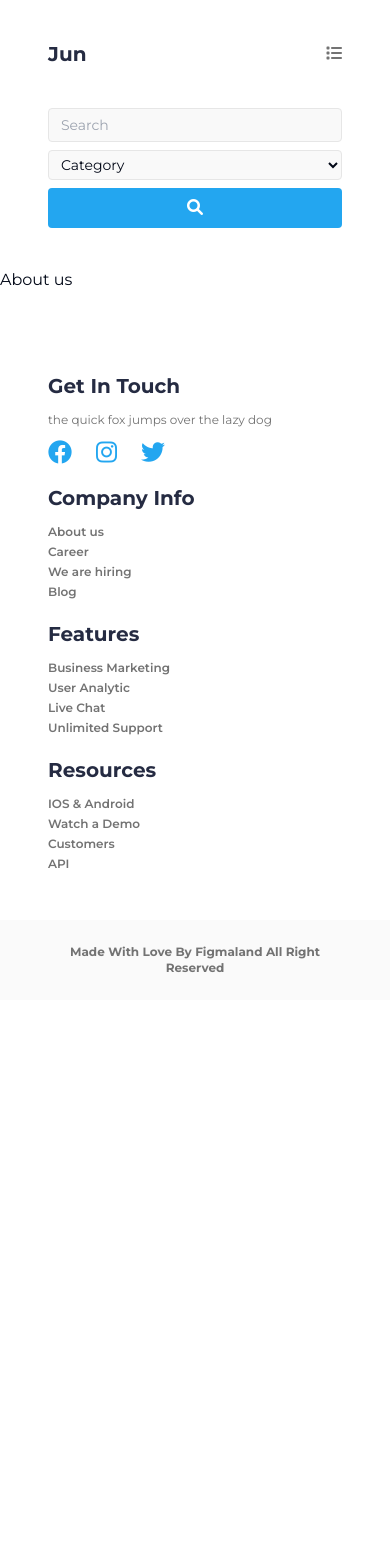
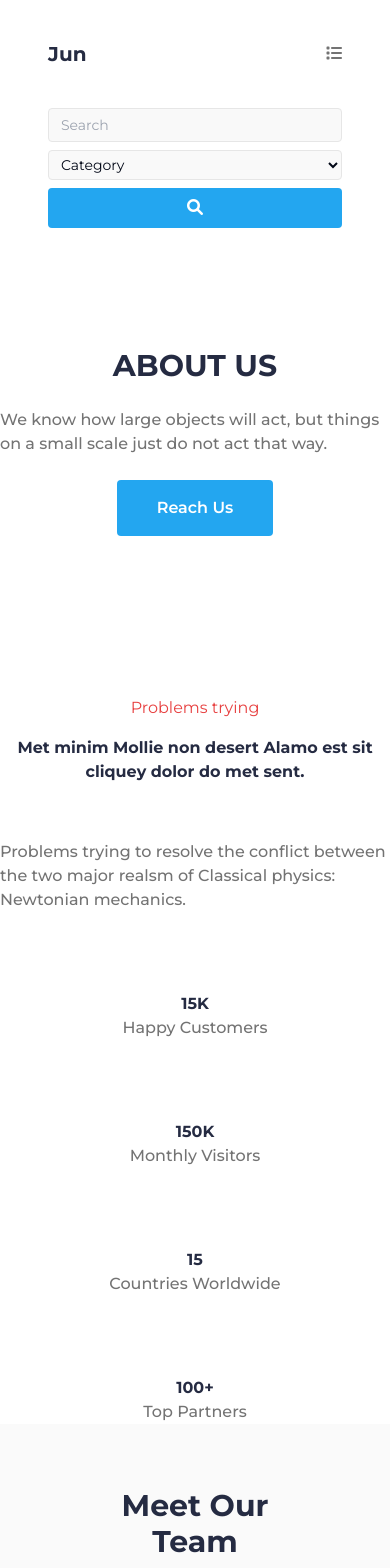
Before and after one commit to furkankizilbuga/Ecomm-project, a React (Vite) app in the folder jun/: page /about in a window 390 px wide. Shown: the top 1568 px of the page. Before the commit the page ends 1000 px from the top, so only its background shows below. Built offline with nearby package versions, Linux system fonts and the light colour scheme.

Commit message:
about us mobile has been created

```diff
--- a/jun/src/pages/AbousUsPage.jsx
+++ b/jun/src/pages/AbousUsPage.jsx
@@ -1,7 +1,74 @@
+import useImageSize from "@/hooks/useImageSize";
+import TeamPage from "./TeamPage";
+import ContactPage from "./ContactPage";
+
 export default function AboutUsPage() {
+
+    const { isMobile } = useImageSize();
+
+    let display = isMobile ? "assets/shopClients/mobile-clients-1.png" : "assets/shopClients/desktop-clients-1.png";
+    let imageClass = isMobile ? "w-60 mx-auto" : "mx-auto";
+
     return(
-        <div>
-            About us
+        <div className="flex flex-col">
+            <div className="flex flex-col items-center">
+                <div className="flex flex-col items-center gap-6 py-20">
+                    <h2 className="text-textColor font-bold text-3xl">ABOUT US</h2>
+                    <p className="text-secondaryTextColor font-medium">
+                        We know how large objects will act,
+                        but things on a small scale just do not
+                        act that way.
+                    </p>
+                    <button className="bg-primaryBlue rounded text-white font-semibold px-10 py-4">
+                        Reach Us
+                    </button>
+                </div>
+                <img src="" />
+                <div className="flex flex-col items-center gap-4 py-20">
+                    <span className="text-boldRed">Problems trying</span>
+                    <h3 className="text-textColor font-bold text-center mb-10">
+                        Met minim Mollie non
+                        desert Alamo est sit
+                        cliquey dolor do met sent.
+                    </h3>
+                    <p className="text-secondaryTextColor font-medium">
+                        Problems trying to resolve the conflict
+                        between the two major realsm of Classical
+                        physics: Newtonian mechanics.
+                    </p>
+                </div>
+                <div className="flex flex-col items-center text-textColor font-bold gap-20">
+                    <div className="flex flex-col items-center">
+                        <h2>15K</h2>
+                        <p className="font-medium text-secondaryTextColor">Happy Customers</p>
+                    </div>
+                    <div className="flex flex-col items-center">
+                        <h2>150K</h2>
+                        <p className="font-medium text-secondaryTextColor">Monthly Visitors</p>
+                    </div>
+                    <div className="flex flex-col items-center">
+                        <h2>15</h2>
+                        <p className="font-medium text-secondaryTextColor">Countries Worldwide</p>
+                    </div>
+                    <div className="flex flex-col items-center">
+                        <h2>100+</h2>
+                        <p className="font-medium text-secondaryTextColor">Top Partners</p>
+                    </div>
+                </div>
+            </div>
+            <TeamPage />
+            <div className="bg-[#FAFAFA] flex flex-col items-center">
+                <h2 className="text-textColor font-bold text-3xl">Big Companies Are Here</h2>
+                <p className="text-secondaryTextColor font-medium text-center">
+                    Problems trying to resolve the conflict
+                    between the two major realsm of Classical
+                    physics: Newtonian mechanics.
+                </p>
+                <div className="bg-[#FAFAFA] w-full">
+                    <img className={imageClass} src={display} />
+                </div>
+            </div>
+            <ContactPage />
         </div>
     )
 }
--- a/jun/src/pages/ContactPage.jsx
+++ b/jun/src/pages/ContactPage.jsx
@@ -3,7 +3,7 @@ import { Link } from "react-router-dom";
 /* eslint-disable react/no-unescaped-entities */
 export default function ContactPage() {
     return(
-        <div className="bg-[#2A7CC7] text-white flex flex-col items-center justify-center h-screen gap-20 sm:flex-row sm:justify-between sm:gap-0">
+        <div className="bg-[#2A7CC7] text-white flex flex-col items-center justify-center h-full gap-20 sm:h-screen sm:flex-row sm:justify-between sm:gap-0">
             <div className="max-w-96 flex flex-col items-center gap-6 pt-40 sm:w-2/3 sm:items-start sm:mx-auto sm:pt-0 sm:max-w-[500px] sm:px-10">
                 <h4 className="font-semibold text-lg">WORK WITH US</h4>
                 <h2 className="text-5xl text-center max-w-72 font-bold sm:text-start sm:max-w-full">Now Let's Grow Yours</h2>
--- a/jun/tailwind.config.js
+++ b/jun/tailwind.config.js
@@ -26,6 +26,7 @@ module.exports = {
         secondaryColor1: "#23856D",
         alertColor: "#E77C40",
         successColor: '#2DC071',
+        boldRed: '#E74040',
         darkBackgroundColor: "#252B42",
         lightBackgroundColor: "#FAFAFA",
         border: "hsl(var(--border))",
```
